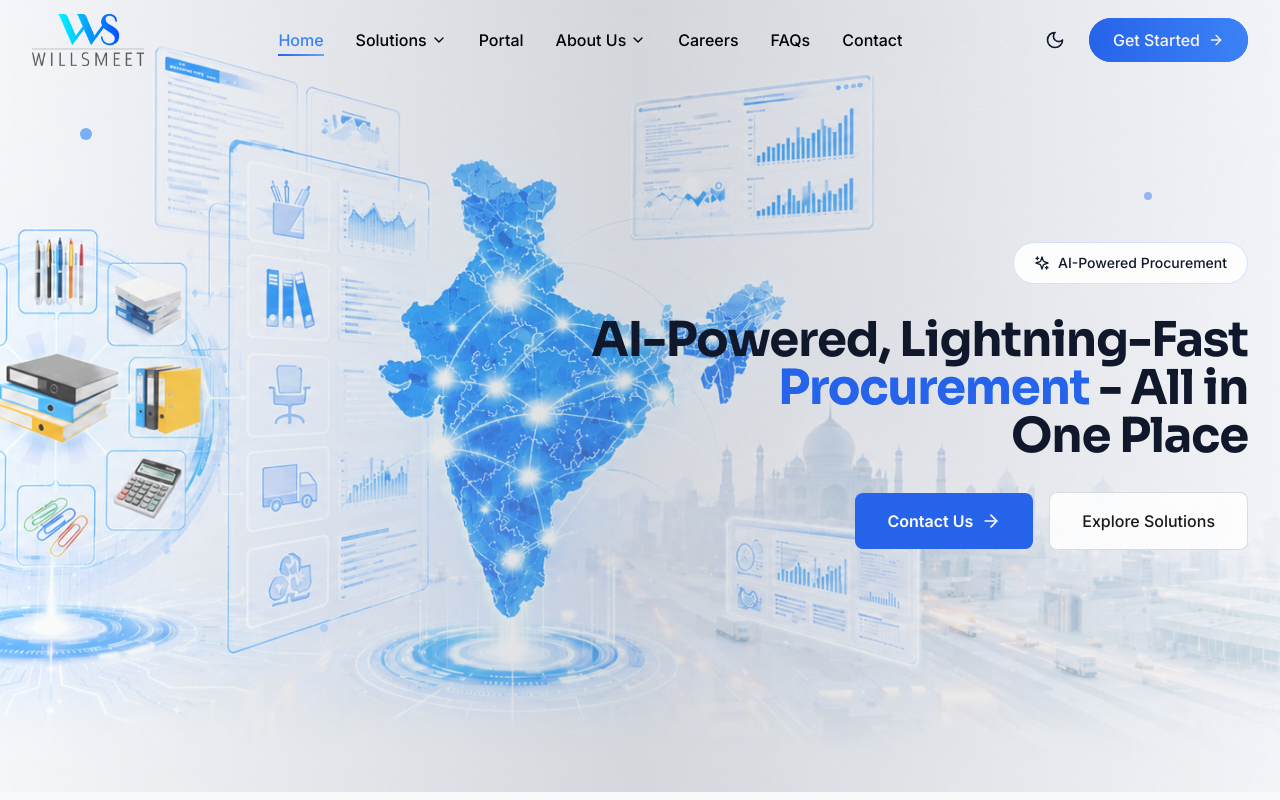
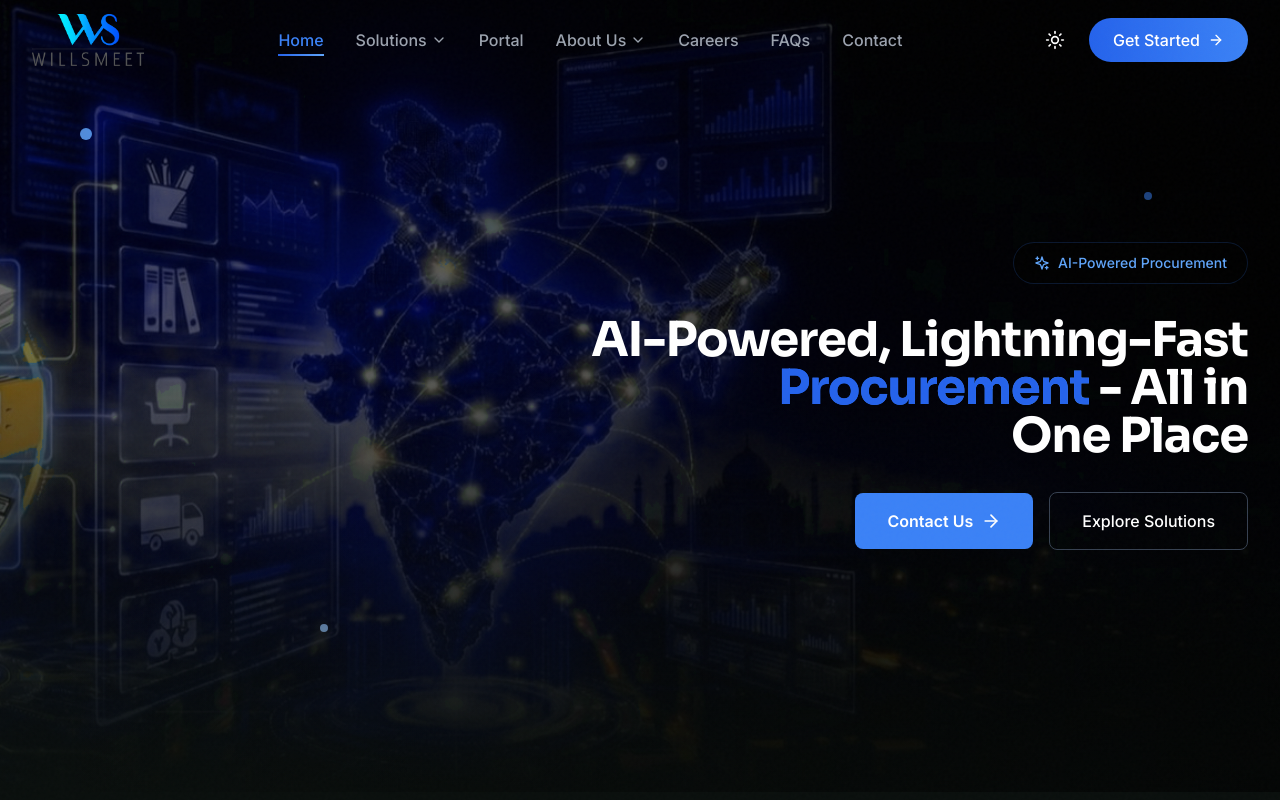
Before and after one commit to willsmeet/willsmeet, a Next.js app: page / in a window 1280 px wide. Shown: the top 800 px of the page. Built offline with nearby package versions, Linux system fonts and the light colour scheme.

Commit message:
keep the portal theam by default dark

```diff
--- a/src/components/ThemeToggle.tsx
+++ b/src/components/ThemeToggle.tsx
@@ -25,11 +25,12 @@ function applyTheme(theme: ThemeMode) {
 export default function ThemeToggle() {
   const [theme, setTheme] = useState<ThemeMode>('dark')
 
-  useEffect(() => {
-    const nextTheme = getStoredTheme() ?? getSystemTheme()
-    setTheme(nextTheme)
-    applyTheme(nextTheme)
-  }, [])
+ useEffect(() => {
+  const nextTheme = getStoredTheme() ?? 'dark'
+
+  setTheme(nextTheme)
+  applyTheme(nextTheme)
+}, [])
 
   const handleToggle = () => {
     const nextTheme: ThemeMode = theme === 'dark' ? 'light' : 'dark'
```
